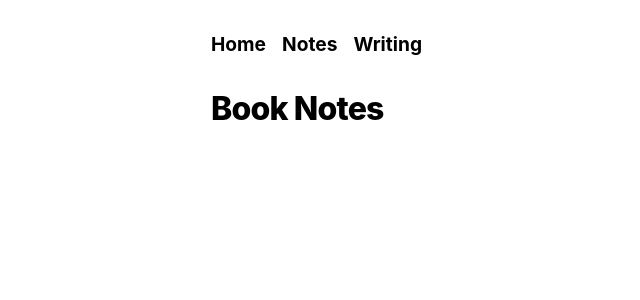
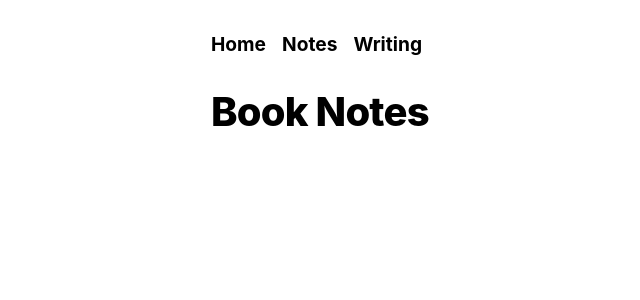
Before and after one commit to pzrsa/parsam.io, a Next.js app: page /notes in a window 1280 px wide. Shown: the top 300 px of the page, without its empty margins (125-765 px from the left). Built offline with nearby package versions, Linux system fonts and the light colour scheme.

Commit message:
update font sizes

```diff
--- a/pages/index.js
+++ b/pages/index.js
@@ -15,7 +15,7 @@ const Home = () => {
           alt="Parsa"
         />
         <div className={styles.greeting}>
-          <h1 className={utilStyles.headingXl}>👋 Hey, I&apos;m Parsa.</h1>
+          <h1 className={utilStyles.heading2Xl}>👋 Hey, I&apos;m Parsa.</h1>
           <p className={utilStyles.lightText}>
             Software Development Apprentice at Google{" "}
           </p>
--- a/pages/notes.js
+++ b/pages/notes.js
@@ -4,7 +4,7 @@ const Notes = () => {
   return (
     <div>
       <header>
-        <h1 className={utilStyles.headingXl}>Book Notes</h1>
+        <h1 className={utilStyles.heading2Xl}>Book Notes</h1>
       </header>
     </div>
   );
--- a/pages/writing.js
+++ b/pages/writing.js
@@ -4,7 +4,7 @@ const Writing = () => {
   return (
     <div>
       <header>
-        <h1 className={utilStyles.headingXl}>Writing</h1>
+        <h1 className={utilStyles.heading2Xl}>Writing</h1>
       </header>
     </div>
   );
--- a/styles/utils.module.css
+++ b/styles/utils.module.css
@@ -1,3 +1,11 @@
+.heading2Xl {
+  font-size: 2.5rem;
+  line-height: 1.2;
+  font-weight: 800;
+  letter-spacing: -0.05rem;
+  margin: 1rem 0;
+}
+
 .headingXl {
   font-size: 2rem;
   line-height: 1.3;
```
